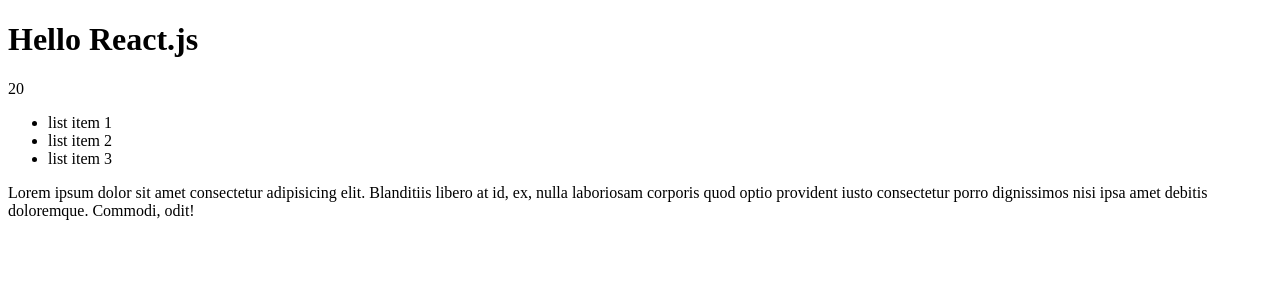
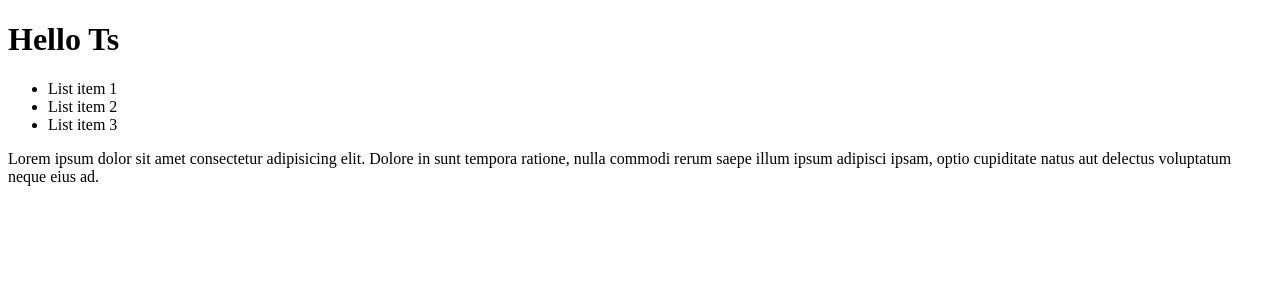
Before and after one commit to Artem-Semenov/shop-project, a React (Create React App) app: page / in a window 1280 px wide. Shown: the top 300 px of the page. Built offline with nearby package versions, Linux system fonts and the light colour scheme.

Commit message:
added react fragment

```diff
--- a/src/index.tsx
+++ b/src/index.tsx
@@ -1,33 +1,41 @@
 import React from "react";
 import ReactDOM from "react-dom/client";
 
-let a = 10;
-console.log(a);
+function Title() {
+  return <h1>Hello Ts</h1>;
+}
 
-/* const title = React.createElement('h1', {id: 1}, 'Hello React.js');
-console.log(title);
- */
-const title = <h1>Hello React.js</h1>;
+function Ul() {
+  return (
+    <>
+      <ul>
+        <li>List item 1 </li>
+        <li>List item 2 </li>
+        <li>List item 3 </li>
+      </ul>
+      <p>
+        Lorem ipsum dolor sit amet consectetur adipisicing elit. Dolore in sunt
+        tempora ratione, nulla commodi rerum saepe illum ipsum adipisci ipsam,
+        optio cupiditate natus aut delectus voluptatum neque eius ad.
+      </p>
+    </>
+  );
+}
 
-const content = (
-  <div>
-    {title}
-    {a + a}
-    <ul className="list">
-      <li>list item 1 </li>
-      <li>list item 2 </li>
-      <li>list item 3 </li>
-    </ul>
-    <p>
-      Lorem ipsum dolor sit amet consectetur adipisicing elit. Blanditiis libero
-      at id, ex, nulla laboriosam corporis quod optio provident iusto
-      consectetur porro dignissimos nisi ipsa amet debitis doloremque. Commodi,
-      odit!
-    </p>
-  </div>
-);
 const root = ReactDOM.createRoot(
   document.getElementById("root") as HTMLElement
 );
 
-root.render(<React.StrictMode>{content}</React.StrictMode>);
+const App = () => {
+  return (
+    <div>
+      <Title />
+      <Ul />
+    </div>
+  );
+};
+root.render(
+  <React.StrictMode>
+    <App />
+  </React.StrictMode>
+);
```
